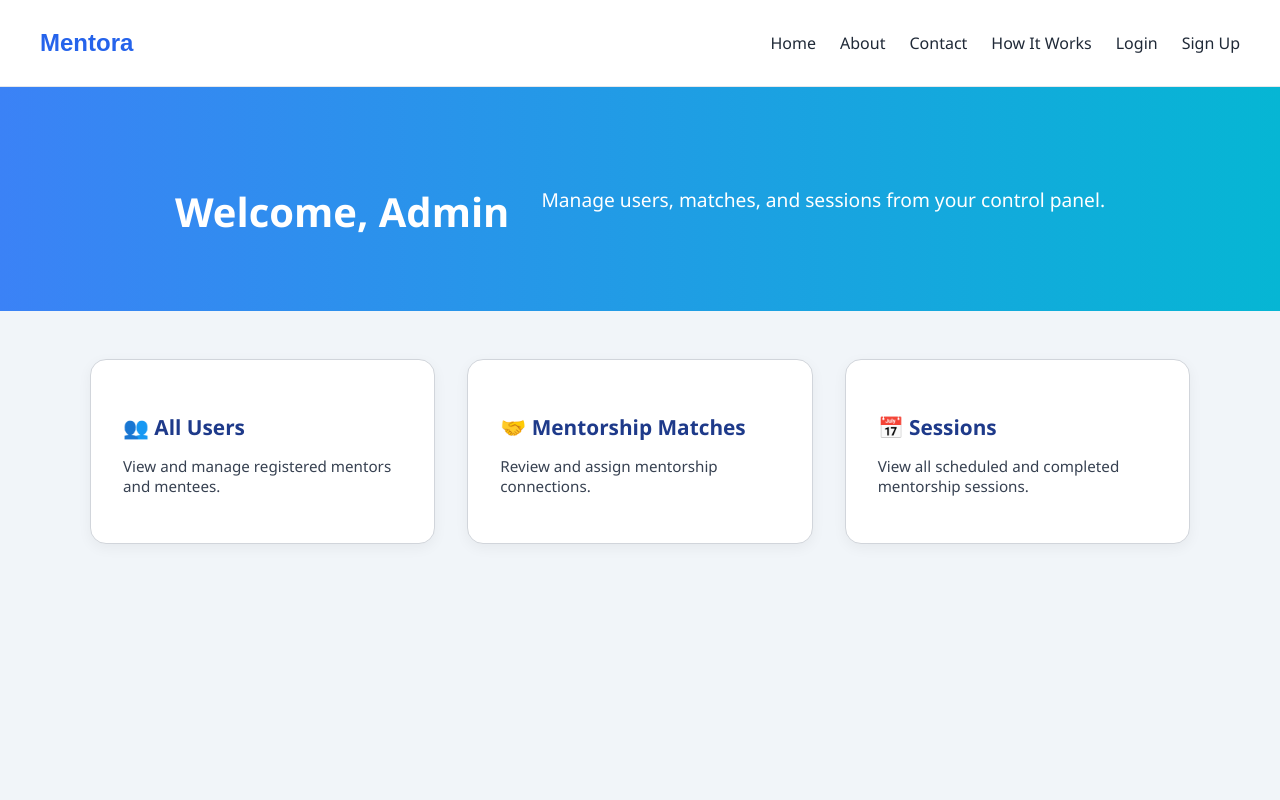
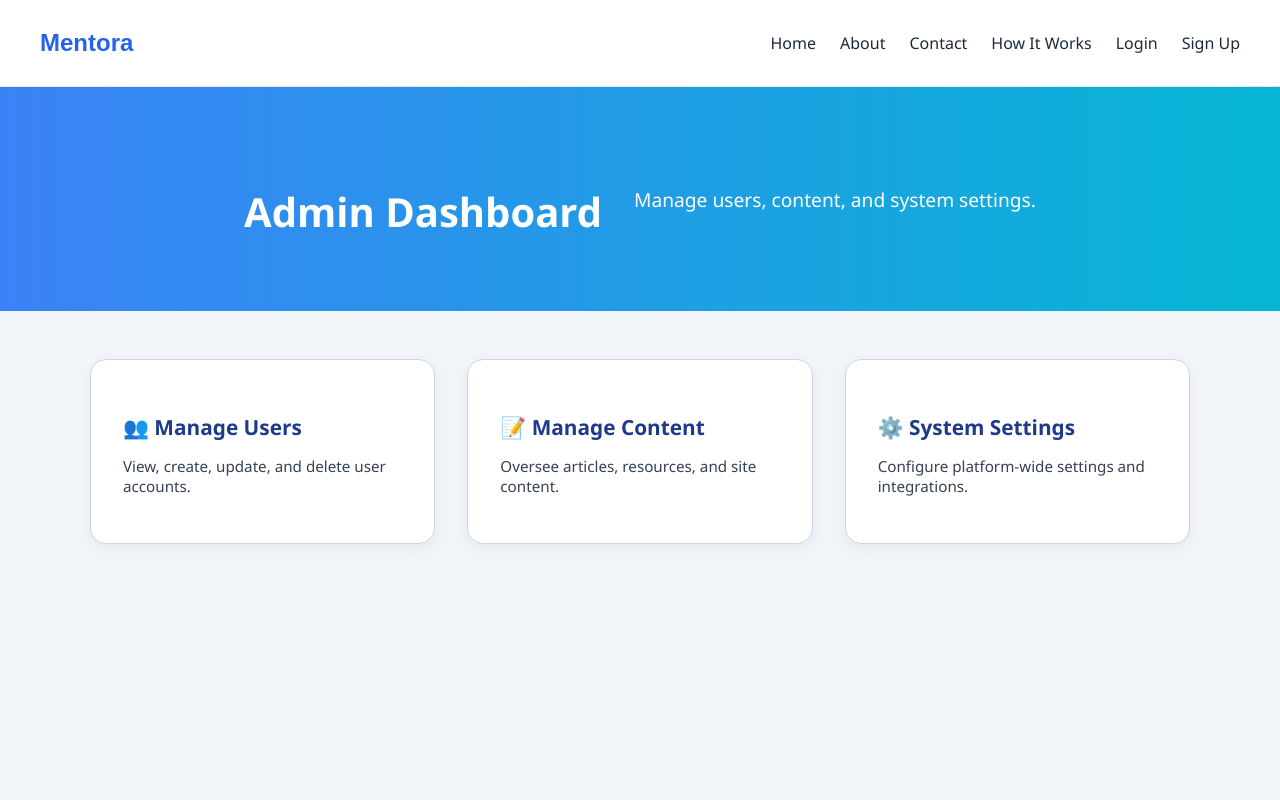
Before and after one commit to Oluwadaredaniel/Mentora1, a React (Vite) app in the folder frontend/: page /admin/AdminDashboard in a window 1280 px wide. Shown: the top 800 px of the page. Built offline with nearby package versions, Linux system fonts and the light colour scheme.

Commit message:
Updated admin dashboard

```diff
--- a/frontend/src/features/admin/AdminDashboard.tsx
+++ b/frontend/src/features/admin/AdminDashboard.tsx
@@ -1,17 +1,17 @@
 // src/features/admin/AdminDashboard.tsx
-
+import React from "react"; // Removed useEffect from import
 // Removed: import AOS from "aos";
 // Removed: import "aos/dist/aos.css";
 import { Link } from "react-router-dom";
-import Navbar from "../../components/Navbar";
-import Footer from "../../components/Footer";
-import "../../styles/styles.css";
+import Navbar from "../../components/Navbar"; // Verify path
+import Footer from "../../components/Footer"; // Verify path
+import "../../styles/styles.css"; // Verify path
 
 const AdminDashboard: React.FC = () => {
-  // Removed AOS initialization useEffect
+  // Removed useEffect hook as it's no longer needed after removing AOS
   // useEffect(() => {
   //   AOS.init({
-  //     once: true,
+  //     once: true, // Only animate once
   //   });
   // }, []);
 
@@ -20,25 +20,25 @@ const AdminDashboard: React.FC = () => {
       <Navbar />
       <main className="admin-dashboard-page">
         <section className="hero-section admin-hero">
-          <div className="hero-content"> {/* Removed data-aos attributes */}
-            <h1>Welcome, Admin</h1>
-            <p>Manage users, matches, and sessions from your control panel.</p>
+          <div className="hero-content"> {/* Removed data-aos attribute */}
+            <h1>Admin Dashboard</h1>
+            <p>Manage users, content, and system settings.</p>
           </div>
         </section>
 
         <section className="section-padding">
           <div className="container admin-grid">
-            <Link to="/admin/AllUsers" className="admin-card"> {/* Removed data-aos attributes */}
-              <h3>👥 All Users</h3>
-              <p>View and manage registered mentors and mentees.</p>
+            <Link to="/admin/users" className="admin-card"> {/* Removed data-aos attribute */}
+              <h3>👥 Manage Users</h3>
+              <p>View, create, update, and delete user accounts.</p>
             </Link>
-            <Link to="/admin/AllMatches" className="admin-card"> {/* Removed data-aos attributes */}
-              <h3>🤝 Mentorship Matches</h3>
-              <p>Review and assign mentorship connections.</p>
+            <Link to="/admin/content" className="admin-card"> {/* Removed data-aos attribute */}
+              <h3>📝 Manage Content</h3>
+              <p>Oversee articles, resources, and site content.</p>
             </Link>
-            <Link to="/admin/AllSessions" className="admin-card"> {/* Removed data-aos attributes */}
-              <h3>📅 Sessions</h3>
-              <p>View all scheduled and completed mentorship sessions.</p>
+            <Link to="/admin/settings" className="admin-card"> {/* Removed data-aos attribute */}
+              <h3>⚙️ System Settings</h3>
+              <p>Configure platform-wide settings and integrations.</p>
             </Link>
           </div>
         </section>
```
